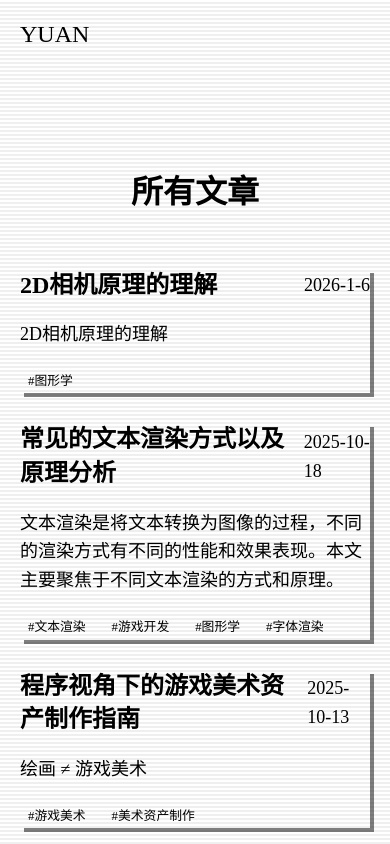
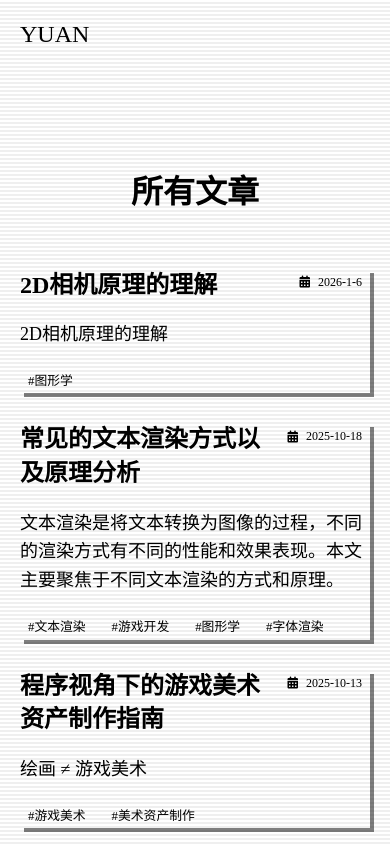
Before and after one commit to Yuan-Zzzz/website, a React (Vite) app: page /blog in a window 390 px wide. Shown: the top 844 px of the page. Built offline with nearby package versions, Linux system fonts and the light colour scheme.

Commit message:
Enhance blog components with new time badge styles and responsive adjustments. Update BlogSection and BlogList to include improved date display, and refactor TOC for better layout. Add remark-gfm support in BlogPost for GitHub Flavored Markdown. Update package.json to include remark-gfm dependency.

```diff
--- a/package.json
+++ b/package.json
@@ -10,6 +10,7 @@
     "react-github-calendar": "^5.0.0",
     "react-markdown": "^10.1.0",
     "react-router-dom": "^7.9.6",
+    "remark-gfm": "^4.0.0",
     "rehype-highlight": "^7.0.2",
     "rehype-raw": "^7.0.0",
     "swiper": "^12.0.3",
--- a/src/components/BlogSection.jsx
+++ b/src/components/BlogSection.jsx
@@ -58,8 +58,23 @@ const BlogSection = () => {
                             <Link to={`/blog/${post.filename.replace('.md', '')}`} style={{ textDecoration: 'none' }}>
                                 <Card className="blog-card" style={{ height: '100%', minHeight: '350px', display: 'flex', flexDirection: 'column', backgroundColor: 'var(--bg-secondary)' }}>
                                     <div style={{ padding: '20px', flex: 1, display: 'flex', flexDirection: 'column' }}>
-                                        <div style={{ fontSize: '0.8rem', color: 'var(--primary-color)', marginBottom: '10px' }}>
-                                            <i className="fas fa-calendar"></i> {post.date}
+                                        <div className="blog-time-badge" style={{
+                                            display: 'inline-flex',
+                                            alignItems: 'center',
+                                            gap: '8px',
+                                            fontSize: '0.8rem',
+                                            color: 'var(--primary-color)',
+                                            marginBottom: '15px',
+                                            padding: '5px 10px',
+                                            backgroundColor: 'var(--bg-color)',
+                                            border: '2px solid var(--primary-color)',
+                                            fontFamily: 'var(--font-mono)',
+                                            width: 'fit-content',
+                                            boxShadow: '2px 2px 0px 0px var(--primary-color)',
+                                            transition: 'all 0.2s ease'
+                                        }}>
+                                            <i className="fas fa-calendar-alt" style={{ fontSize: '0.7rem' }}></i>
+                                            <span>{post.date}</span>
                                         </div>
                                         <h3 style={{ fontSize: '1.2rem', marginBottom: '15px', color: 'var(--text-color)' }}>{post.title}</h3>
                                         <p style={{ fontSize: '0.9rem', color: 'var(--text-dim)', flex: 1 }}>{post.excerpt}</p>
--- a/src/components/TOC.jsx
+++ b/src/components/TOC.jsx
@@ -171,17 +171,18 @@ const TOC = ({ contentRef }) => {
             </aside>
             <style>{`
                 .toc-sidebar-fixed {
-                    position: fixed;
-                    top: 80px;
-                    left: 12px;
+                    position: sticky;
+                    top: 100px;
                     width: 280px;
-                    height: calc(100vh - 100px);
+                    height: calc(100vh - 120px);
+                    max-height: calc(100vh - 120px);
                     background: rgba(39, 46, 51, 0.7);
                     border: 1px solid rgba(255, 255, 255, 0.08);
                     border-radius: 12px;
                     backdrop-filter: blur(6px);
                     overflow: hidden;
                     z-index: 100;
+                    flex-shrink: 0;
                 }
 
                 .toc-sidebar-fixed .toc-title {
@@ -285,7 +286,12 @@ const TOC = ({ contentRef }) => {
                 /* 响应式：小屏隐藏目录 */
                 @media (max-width: 992px) {
                     .toc-sidebar-fixed {
-                        display: none !important;
+                        position: relative;
+                        top: 0;
+                        width: 100%;
+                        height: auto;
+                        max-height: 300px;
+                        margin-bottom: 20px;
                     }
                 }
             `}</style>
--- a/src/pages/BlogList.jsx
+++ b/src/pages/BlogList.jsx
@@ -32,9 +32,33 @@ const BlogList = () => {
                             posts.map(post => (
                                 <Link key={post.filename} to={`/blog/${post.filename.replace('.md', '')}`} style={{ textDecoration: 'none' }}>
                                     <Card className="blog-list-card" variant="default" style={{ transition: 'transform 0.2s', cursor: 'pointer' }}>
-                                        <div style={{ display: 'flex', justifyContent: 'space-between', alignItems: 'center', marginBottom: '10px' }}>
-                                            <h2 style={{ fontSize: '1.5rem', margin: 0, color: 'var(--text-color)' }}>{post.title}</h2>
-                                            <span style={{ color: 'var(--primary-color)', fontFamily: 'var(--font-mono)' }}>{post.date}</span>
+                                        <div style={{
+                                            display: 'flex',
+                                            justifyContent: 'space-between',
+                                            alignItems: 'flex-start',
+                                            marginBottom: '15px',
+                                            gap: '15px',
+                                            flexWrap: 'wrap'
+                                        }}>
+                                            <h2 style={{ fontSize: '1.5rem', margin: 0, color: 'var(--text-color)', flex: 1, minWidth: '200px' }}>{post.title}</h2>
+                                            <div className="blog-time-badge" style={{
+                                                display: 'flex',
+                                                alignItems: 'center',
+                                                gap: '8px',
+                                                padding: '6px 12px',
+                                                backgroundColor: 'var(--bg-color)',
+                                                border: '2px solid var(--primary-color)',
+                                                fontFamily: 'var(--font-mono)',
+                                                fontSize: '0.85rem',
+                                                color: 'var(--primary-color)',
+                                                whiteSpace: 'nowrap',
+                                                boxShadow: '2px 2px 0px 0px var(--primary-color)',
+                                                transition: 'all 0.2s ease',
+                                                flexShrink: 0
+                                            }}>
+                                                <i className="fas fa-calendar-alt" style={{ fontSize: '0.75rem' }}></i>
+                                                <span>{post.date}</span>
+                                            </div>
                                         </div>
                                         <p style={{ color: 'var(--text-dim)', marginBottom: '20px' }}>{post.excerpt}</p>
                                         <div style={{ display: 'flex', gap: '10px', flexWrap: 'wrap' }}>
--- a/src/pages/BlogPost.jsx
+++ b/src/pages/BlogPost.jsx
@@ -1,6 +1,7 @@
 import React, { useEffect, useState, useRef } from 'react';
 import { useParams } from 'react-router-dom';
 import ReactMarkdown from 'react-markdown';
+import remarkGfm from 'remark-gfm';
 import rehypeRaw from 'rehype-raw';
 import hljs from 'highlight.js';
 import Header from '../components/Header';
@@ -147,7 +148,6 @@ const BlogPost = () => {
         <div className="blog-post-page">
             <div className="crt-overlay"></div>
             <Header />
-            <TOC contentRef={contentRef} />
             <ImageViewer />
             <main
                 style={{
@@ -155,6 +155,9 @@ const BlogPost = () => {
                 }}
                 className="blog-main"
             >
+                <div className="blog-content-wrapper">
+                    <TOC contentRef={contentRef} />
+                    <div className="blog-article-container">
                         <Container>
                             <Card style={{ padding: '40px', backgroundColor: 'var(--bg-secondary)' }}>
                                 {metadata && (
@@ -173,6 +176,7 @@ const BlogPost = () => {
                                     style={{ lineHeight: '1.8', fontSize: '1.1rem' }}
                                 >
                                     <ReactMarkdown
+                                        remarkPlugins={[remarkGfm]}
                                         rehypePlugins={[rehypeRaw]}
                                         components={{
                                             img: ({ src, alt, ...props }) => {
@@ -190,26 +194,39 @@ const BlogPost = () => {
                                 </div>
                             </Card>
                         </Container>
+                    </div>
+                </div>
             </main>
             <Footer />
 
             <style>{`
         .blog-post-page .blog-main {
-          transition: padding-left 0.3s ease;
+          width: 100%;
         }
 
-        body.has-toc .blog-post-page .blog-main {
-          padding-left: 310px;
+        .blog-content-wrapper {
+          max-width: 1400px;
+          margin: 0 auto;
+          padding: 0 20px;
+          display: flex;
+          gap: 20px;
+          position: relative;
         }
 
-        body.no-toc .blog-post-page .blog-main,
-        body:not(.has-toc) .blog-post-page .blog-main {
-          padding-left: 20px;
+        .blog-article-container {
+          flex: 1;
+          min-width: 0;
+        }
+
+        .blog-article-container .container {
+          max-width: 100%;
+          padding: 0;
         }
 
         @media (max-width: 992px) {
-          .blog-post-page .blog-main {
-            padding-left: 20px !important;
+          .blog-content-wrapper {
+            flex-direction: column;
+            padding: 0 20px;
           }
         }
 
@@ -388,14 +405,14 @@ const BlogPost = () => {
 
         .markdown-content th,
         .markdown-content td {
-          border: 1px solid rgba(255, 255, 255, 0.2);
+          border: 1px solid rgba(0, 0, 0, 0.2);
           padding: 12px;
           text-align: left;
           color: #000 !important;
         }
 
         .markdown-content th {
-          background: rgba(255, 255, 255, 0.1);
+          background: rgba(0, 0, 0, 0.05);
           font-weight: 600;
           color: #000 !important;
         }
--- a/src/styles/global.css
+++ b/src/styles/global.css
@@ -62,3 +62,26 @@ a:hover {
 ::-webkit-scrollbar-thumb:hover {
     background: var(--primary-color);
 }
+
+/* Blog Card Time Badge Styles */
+.blog-list-card:hover {
+    transform: translateY(-2px);
+}
+
+.blog-list-card:hover .blog-time-badge {
+    transform: translate(1px, 1px);
+    box-shadow: 1px 1px 0px 0px var(--primary-color);
+}
+
+/* Responsive adjustments for blog cards */
+@media (max-width: 768px) {
+    .blog-list-card .blog-time-badge {
+        font-size: 0.75rem !important;
+        padding: 4px 8px !important;
+    }
+
+    .blog-card .blog-time-badge {
+        font-size: 0.7rem !important;
+        padding: 4px 8px !important;
+    }
+}
```
Also changed, not shown: 1 other file (tests, documents, lock files or other folders). Lines whose indentation alone changed are shown as unchanged.
